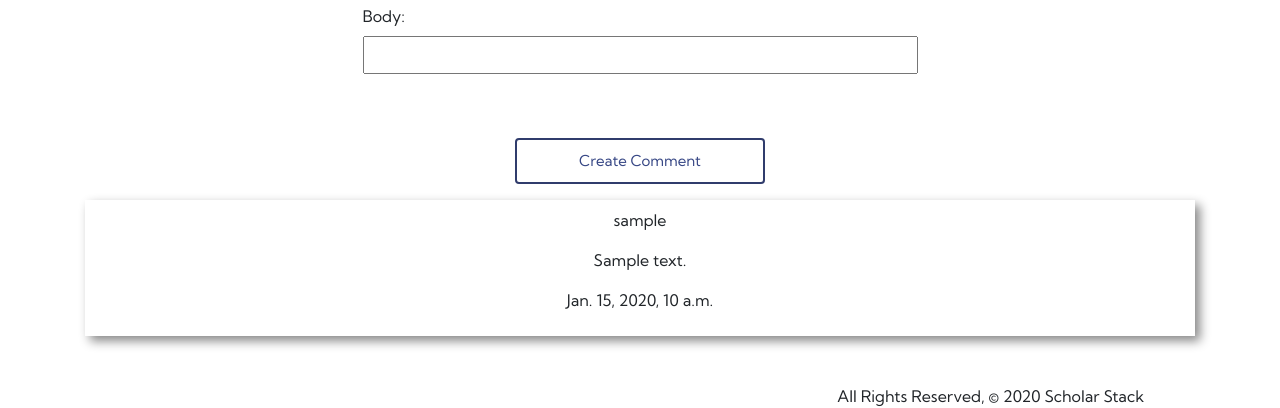
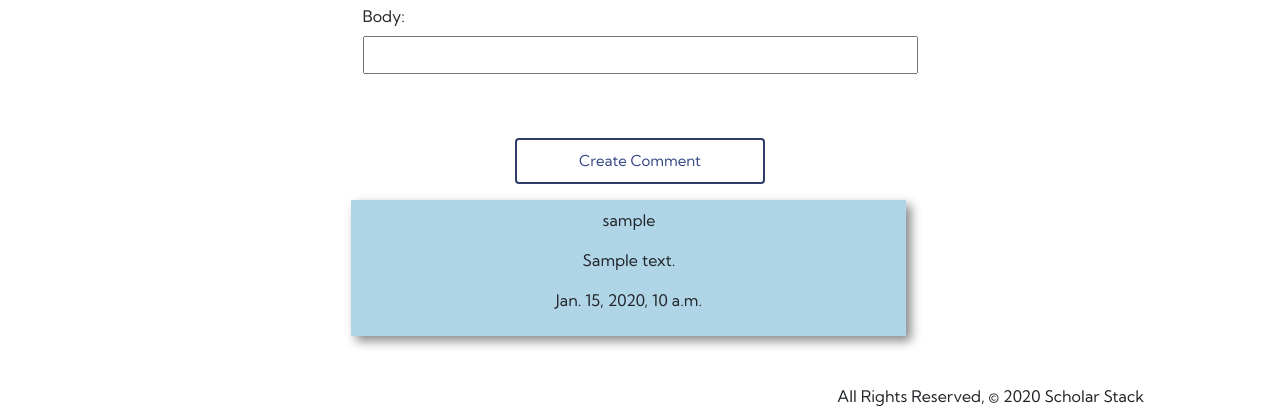
Before and after one commit to SherreAhlers/Scholar_Stack, a Django app: page /task_detail/1/ in a window 1280 px wide. Shown: the part 1002-1410 px from the top of the page. Run offline with Django 3.2, Linux system fonts and the light colour scheme; tables that the repository leaves empty hold one stand-in row (values such as "Sample post"); some libraries are stand-ins or nearby versions.

Commit message:
finished styling

```diff
--- a/scholarstack/main_app/static/css/style.css
+++ b/scholarstack/main_app/static/css/style.css
@@ -11,6 +11,7 @@ body {
     flex-direction: column;
     background-color:white;
     font-family: 'Kumbh Sans', sans-serif;
+    background-color: ;
 }
 
 header.navbar-fixed {
@@ -415,6 +416,7 @@ span.helptext ul li {
     align-items: center;
     width: 50%;
     margin-left: 25%;
+    background-color: #b0d5e7;
 }
 
 .task-card h1 {
@@ -434,9 +436,11 @@ span.helptext ul li {
 
 .task-card + .task-card {
     margin-top: 1rem;
+
 }
 
 .task-card2 {
+    background-color: #b0d5e7;
     margin-top: 1rem;
     box-shadow: 5px 5px 10px #888888;
     width: 50%;
@@ -461,6 +465,10 @@ span.helptext ul li {
     padding: 0.5rem;
     margin-top: 1rem;
     box-shadow: 5px 5px 10px #888888;
+    background-color: #b0d5e7;
+    width: 50%;
+    margin-left: 24%;
+
 }
 
 .comment-edit {
@@ -471,6 +479,7 @@ span.helptext ul li {
     margin-left: 25%;
     display: flex;
     flex-direction: column;
+    background-color: #b0d5e7;
 }
 
 .comment-edit > * + * {
@@ -492,6 +501,7 @@ span.helptext ul li {
 .comment-edit form {
     display: flex;
     flex-direction: column;
+
 }
 
 .comment-edit form > * + * {
```
